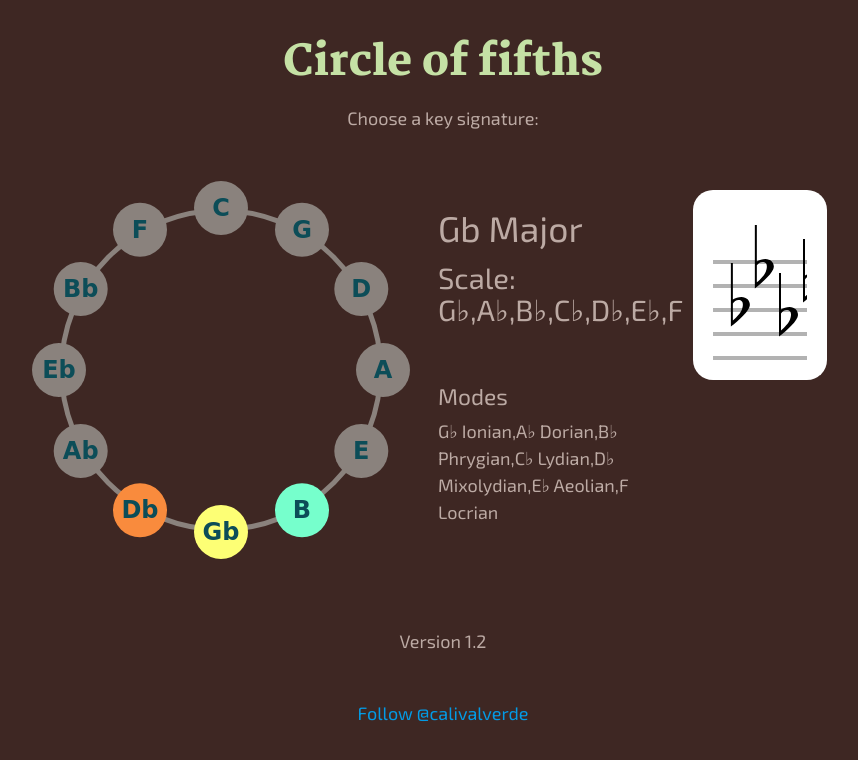
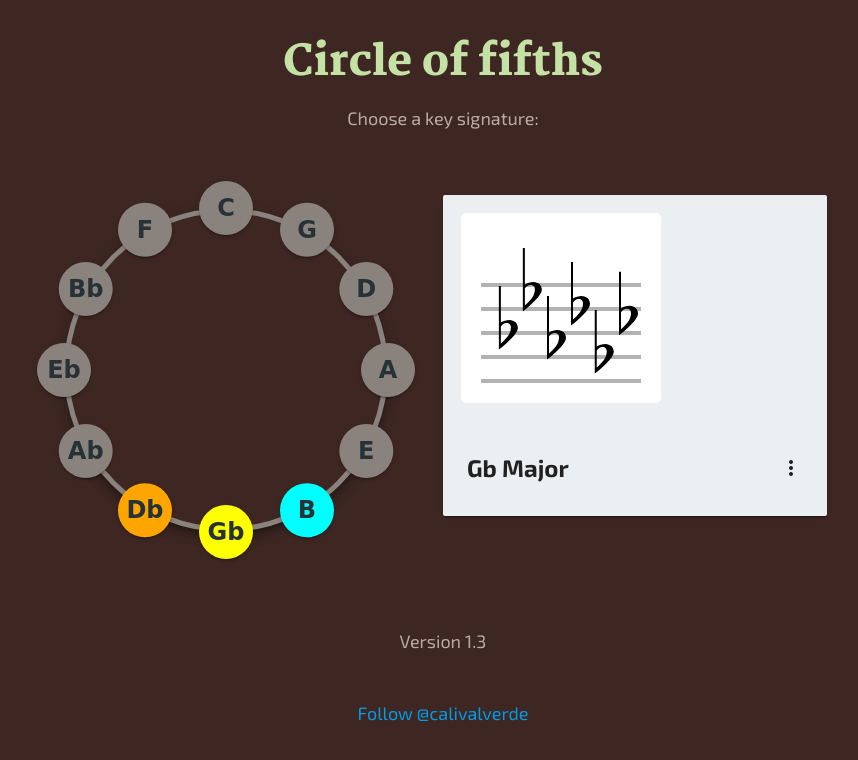
Before and after one commit to calivalverde/circleOfFifths, a website: page index.html in a window 1280 px wide. Both pictures are taken after a click on the button "Gb". Shown: the whole page, without its empty margins (197-1055 px from the left). Drawn offline with nearby package versions, Linux system fonts and the light colour scheme; a web font is replaced by a local one.

Commit message:
integracion de materializecss y resultados en Cards

```diff
--- a/index.html
+++ b/index.html
@@ -6,6 +6,7 @@
     <meta name="HandheldFriendly" content="true" />
     <meta name="viewport" content="width=device-width, initial-scale=1" />
     <meta charset="UTF-8">
+    <link href="https://fonts.googleapis.com/icon?family=Material+Icons" rel="stylesheet">
     <link rel="stylesheet" href="https://cdnjs.cloudflare.com/ajax/libs/materialize/0.100.2/css/materialize.min.css">
     <title>Circle of fifths</title>
 </head>
@@ -21,14 +22,8 @@
             <div id="myList"></div>
         </div>
         <div class="content-2">
-            <h2 id="key"></h2>
-            <h3 id="scale"></h3>
-        </div>
-        <div class="content-3">
-            <div id="modes"></div>
-            <div id="chords"></div>
-        </div>
-        <div class="content-4">
+            <div class="card blue-grey lighten-5" id="results">
+                <div class="card-image waves-effect waves-block waves-light">
                     <div class="staff">
                         <svg>
                             <g transform="translate(266.89 23.034)" fill="none" stroke="#000" stroke-opacity=".25098" stroke-width="4">
@@ -55,14 +50,29 @@
                         </svg>
                     </div>
                 </div>
+                <div class="card-content">
+                    <span class="card-title activator grey-text text-darken-4"><b>Card Title</b><i class="material-icons right">more_vert</i></span>
+                    <!-- <p><a href="#">This is a link</a></p> -->
+                </div>
+                <div class="card-reveal">
+                    <span class="card-title grey-text text-darken-4"><div id="scale"></div><i class="material-icons right">close</i></span>
+                    <div id="key"></div>
+                    <div id="modes"></div>
+                    <div id="chords"></div>
+                </div>
+            </div>
+        </div>
+        <div class="content-4">
+        </div>
         <div class="item footer">
-            <p>Version 1.2</p>
+            <p>Version 1.3</p>
             <br>
             <a class="github-button" href="https://github.com/calivalverde" data-size="large" aria-label="Follow @calivalverde on GitHub">Follow @calivalverde</a>
         </div>
     </div>
     <script src="js/index.js"></script>
     <script src="js/interaction.js"></script>
+    <script src="https://ajax.googleapis.com/ajax/libs/jquery/3.2.1/jquery.min.js"></script>
     <script src="https://cdnjs.cloudflare.com/ajax/libs/materialize/0.100.2/js/materialize.min.js"></script>
     <script async defer src="https://buttons.github.io/buttons.js"></script>
 </body>
--- a/js/index.js
+++ b/js/index.js
@@ -110,7 +110,7 @@ let sib = new Key('Bb');
 let reb = new Key('Db');
 
 ///////////////////////////////////////
-//////OUTPUT
+//////CIRCLE OUTPUT
 ///////////////////////////////////////
 
 //Crear los buttons
@@ -123,7 +123,7 @@ function listOfKeys() {
 
     //una variable ul que coniente el UL
     let ul = document.createElement('ul');
-    ul.setAttribute('class', 'circle-container');
+    ul.setAttribute('class', 'circle-container z-depth-4');
 
     reOrderKeys.forEach(function(eachKey) {
         //crea una lista por cada elemento del arreglo
@@ -131,7 +131,7 @@ function listOfKeys() {
         //crea los botones por cada tonica
         let button = document.createElement('button');
         button.setAttribute('value', eachKey);
-        button.setAttribute('class', 'button');
+        button.setAttribute('class', 'z-depth-1 waves-effect waves-light blue-grey-text text-darken-4');
         button.innerText = eachKey;
         //imprime en ul el contenido de li
         li.appendChild(button);
@@ -171,8 +171,9 @@ buttons.forEach((button) => {
 
 //Print newKey results
 function print() {
-    document.querySelector('h2#key').innerHTML = `${newKey.name} Major`;
-    document.querySelector('h3#scale').innerHTML = `Scale: ${newKey.pitches}`;
+    document.querySelector('#results').classList.add('active');
+    document.querySelector('.card-title b').innerHTML = `${newKey.name} Major`;
+    document.querySelector('#scale').innerHTML = `${newKey.pitches}`;
     document.querySelector('#modes').innerHTML = `<h4>Modes</h4> ${newKey.modes}`;
     //document.querySelector('#chords').innerHTML = `<h4>Chords</h4> ${newKey.chords};
 }
--- a/min-js/app.js
+++ b/min-js/app.js
@@ -119,7 +119,7 @@ var sib = new Key('Bb');
 var reb = new Key('Db');
 
 ///////////////////////////////////////
-//////OUTPUT
+//////CIRCLE OUTPUT
 ///////////////////////////////////////
 
 //Crear los buttons
@@ -132,7 +132,7 @@ function listOfKeys() {
 
     //una variable ul que coniente el UL
     var ul = document.createElement('ul');
-    ul.setAttribute('class', 'circle-container');
+    ul.setAttribute('class', 'circle-container z-depth-4');
 
     reOrderKeys.forEach(function (eachKey) {
         //crea una lista por cada elemento del arreglo
@@ -140,7 +140,7 @@ function listOfKeys() {
         //crea los botones por cada tonica
         var button = document.createElement('button');
         button.setAttribute('value', eachKey);
-        button.setAttribute('class', 'button');
+        button.setAttribute('class', 'z-depth-1 waves-effect waves-light blue-grey-text text-darken-4');
         button.innerText = eachKey;
         //imprime en ul el contenido de li
         li.appendChild(button);
@@ -175,8 +175,8 @@ buttons.forEach(function (button) {
 
 //Print newKey results
 function print() {
-    document.querySelector('h2#key').innerHTML = newKey.name + ' Major';
-    document.querySelector('h3#scale').innerHTML = 'Scale: ' + newKey.pitches;
+    document.querySelector('#key').innerHTML = newKey.name + ' Major';
+    document.querySelector('#scale').innerHTML = 'Scale: ' + newKey.pitches;
     document.querySelector('#modes').innerHTML = '<h4>Modes</h4> ' + newKey.modes;
     //document.querySelector('#chords').innerHTML = `<h4>Chords</h4> ${newKey.chords};
 }
--- a/sass/_circle.scss
+++ b/sass/_components.scss
@@ -19,42 +19,50 @@
 			border-radius: 50%;
 			border: none;
 			&:hover {
-		    	background: lightgrey;
+		     	background: lightgrey;
 		    	transition: .5s;
-			}
+			 }
 		}//button
 		&.key {
 			button {
-				background: #fdff75;
-				transition: 2s;
+				background: yellow;
 			}
 		}
 		&.dominant {
 			button {
-				background: #f98b3d;
+				background: orange;
 				transition: 3s;
 			}
 		}
 		&.subdominant {
 			button {
-				background: #76ffcc;
+				background: cyan;
 				transition: 3s;
 			}
 		}
 	}//li
 }
+.card#results {
+	visibility: hidden;
+	&.active {
+		visibility: visible;
+		transition: 5s;
+	}
+}
+
 .staff {
 	visibility: hidden;
 	&.active {
 		visibility: visible;
 	}
 	svg {
+		background: #fff;
 		padding: 2rem;
-		background: #fff;
-		border-radius: 2rem;
 		width: 100%;
 		@include breakpoint($medium) {
 			max-width: 200px;
+			margin: 1em;
+			border-radius: 5px;
 		}
 		path {
 			&.inactive {
--- a/sass/_grid.scss
+++ b/sass/_grid.scss
@@ -13,7 +13,7 @@
 		grid-gap: 1rem;
 		grid-template-columns: 2fr 1fr 1fr;
 		grid-template-areas:
-		"main-content content-2 content-4"
+		"main-content content-2 content-2"
 		"main-content content-3 content-4"
 		"footer footer footer";
 	}
--- a/sass/_theme.scss
+++ b/sass/_theme.scss
@@ -1,8 +1,6 @@
 body {
     font-family: 'Exo 2', sans-serif;
-    //color: #b0aeac;
     @include font-size(18);
-    line-height: 1.5;
 }
 .main {
     text-align: center;
@@ -14,17 +12,6 @@ h1 {
     font-family: 'Martel', serif;
 }
 
-button {
-    border: none;
-    outline:none;
-    &:hover,
-    &:focus,
-    &:active,
-    &:visited{
-        border: none;
-        outline:none;
-    }
-}
 sup {
     vertical-align: super;
     @include font-size(12);
--- a/sass/style.scss
+++ b/sass/style.scss
@@ -19,4 +19,4 @@
 
 /* Custom */
 @import "theme";
-@import "circle";
+@import "components";
```
Also changed, not shown: css/style.css, 2 other files. Lines whose indentation alone changed are shown as unchanged.
